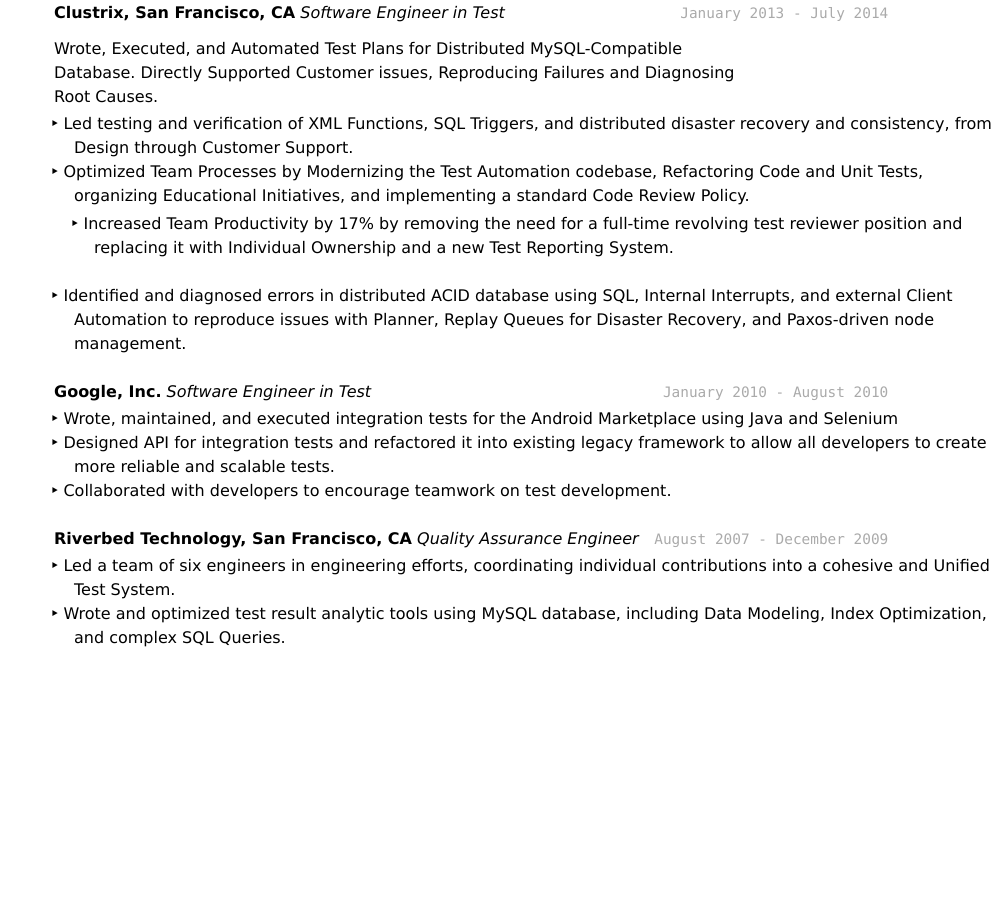
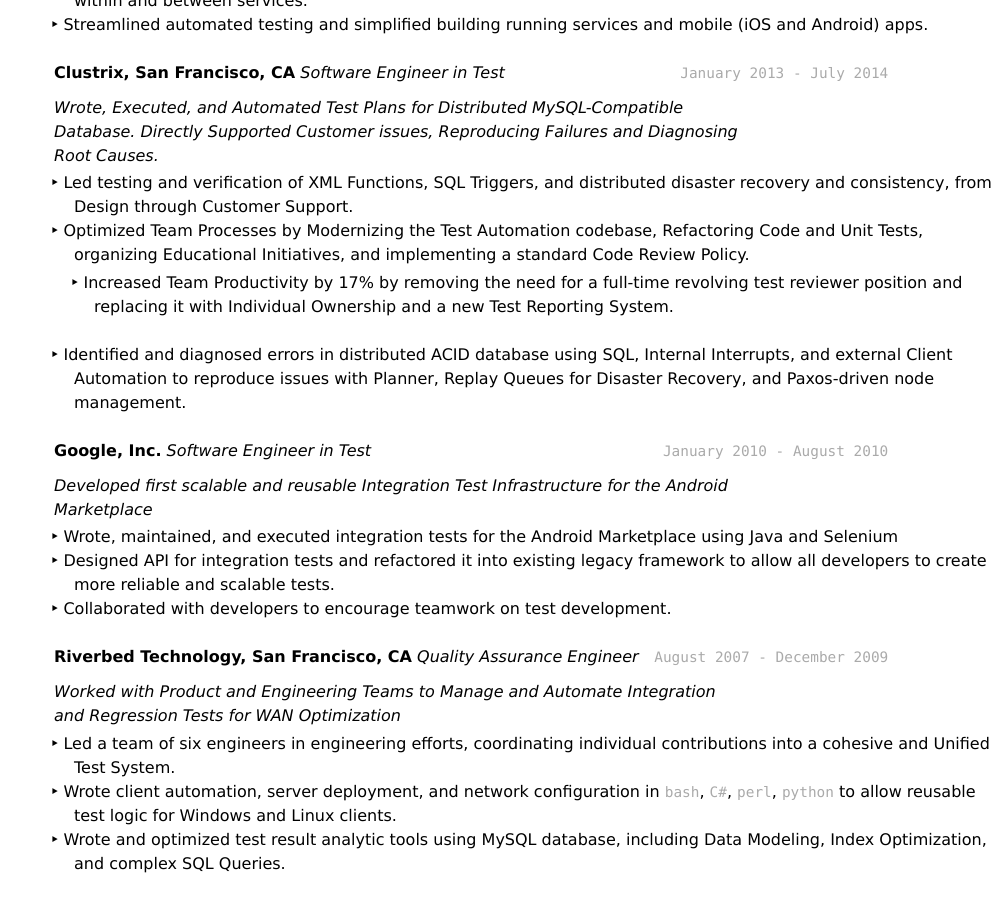
Before and after one commit to jspong/jspong.github.io, a Jekyll site: the page built from resume.md, in a window 1280 px wide and 900 px high, scrolled down 1853 px. Shown: the whole window, without its empty margins (278-1280 px from the left). Built offline with Jekyll 4.4.1, drawn with Linux system fonts in a browser that asks for light colours; before the commit the page ends 2527 px from its top, so only the background shows below that; some of the changed text lies outside the part shown.

Commit message:
Minor style changes

```diff
--- a/resume.md
+++ b/resume.md
@@ -11,13 +11,13 @@
 
 ## Software Engineer
 
-Building Complex Systems using Simple Pieces, and Mentoring Junior Developers to Do the Same.
+_Building Complex Systems using Simple Pieces, and Mentoring Junior Developers to Do the Same._
 
 ## Contact Info
 
-* Phone:       628-363-0108
-* Email:       jspong@gmail.com
-* Github:      [github/jspong](https://github.com/jspong)
+* **Email**:       [jspong@gmail.com](mailto:jspong@gmail.com)
+* **Phone**:       628-363-0108
+* **Github**:      [github/jspong](https://github.com/jspong)
 
 
 ## Professional Skills and Interests
@@ -28,14 +28,11 @@
 
 ## Current Position
 
-
 `June 2020 - Present`
 __Amazon.com, Inc.__
 *Software Engineer*
 
-Designed/Developed/Maintained Isolated Services and Cross-Team Integrations to Help Amazon Deliver
-the best experience for their Customers by supporting Delivery Drivers with Safe, Efficient, Familiar,
-and Reasonable Delivery Routes.
+_Designed/Developed/Maintained Isolated Services and Cross-Team Integrations to Help Amazon Deliver the best experience for their Customers by supporting Delivery Drivers with Safe, Efficient, Familiar, and Reasonable Delivery Routes._
 
 ### Last Mile Route Estimation
 
@@ -69,6 +66,8 @@
 __Confluent, Inc.__
 *Software Engineer*
 
+_Developed and Modernized CI/CD Test and Deployment Infrastructure for Apache Kafka and Enterprise Extensions_
+
 * Modernized test infrastructure to more accurately represent production
     environments using AWS and docker.
 * Reduced system test execution time by 30% by running tests in parallel rather
@@ -81,9 +80,7 @@
 __Youtube, San Bruno, CA__
 *Software Engineer*
 
-Collaborated with development teams throughout the YouTube Organization to identify
-and mitigate shared Workflow gaps or hurdles, and led Force Multiplier Initiatives
-to improve productivity throughout the company.
+_Collaborated with development teams throughout the YouTube Organization to identify and mitigate shared Workflow gaps or hurdles, and led Force Multiplier Initiatives to improve productivity throughout the company._
 
 * Led large, cross-team code cleanups on live CI/CD Environment with zero production issues.
     * Followed mature DevOps practices to ensure all code was thoroughly reviewed and tested before/during
@@ -104,8 +101,7 @@
 __Clustrix, San Francisco, CA__
 *Software Engineer in Test*
 
-Wrote, Executed, and Automated Test Plans for Distributed MySQL-Compatible Database.
-Directly Supported Customer issues, Reproducing Failures and Diagnosing Root Causes.
+_Wrote, Executed, and Automated Test Plans for Distributed MySQL-Compatible Database. Directly Supported Customer issues, Reproducing Failures and Diagnosing Root Causes._
 
 * Led testing and verification of XML Functions, SQL Triggers, and
   distributed disaster recovery and consistency, from Design through Customer Support.
@@ -123,6 +119,8 @@
 __Google, Inc.__
 *Software Engineer in Test*
 
+_Developed first scalable and reusable Integration Test Infrastructure for the Android Marketplace_
+
 * Wrote, maintained, and executed integration tests for the Android
   Marketplace using Java and Selenium
 * Designed API for integration tests and refactored it into existing
@@ -134,7 +132,9 @@
 __Riverbed Technology, San Francisco, CA__
 *Quality Assurance Engineer*
 
+_Worked with Product and Engineering Teams to Manage and Automate Integration and Regression Tests for WAN Optimization_
+
 * Led a team of six engineers in engineering efforts, coordinating
   individual contributions into a cohesive and Unified Test System.
-* Wrote and optimized test result analytic tools using MySQL database, including
-    Data Modeling, Index Optimization, and complex SQL Queries.
+* Wrote client automation, server deployment, and network configuration in `bash`, `C#`, `perl`, `python` to allow reusable test logic for Windows and Linux clients.
+* Wrote and optimized test result analytic tools using MySQL database, including Data Modeling, Index Optimization, and complex SQL Queries.
```
